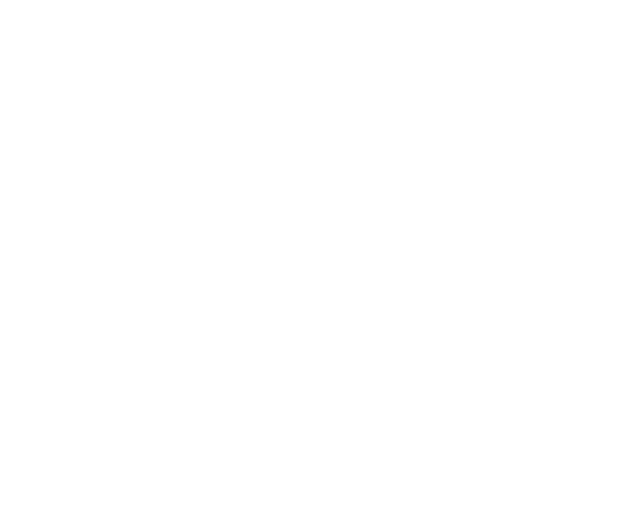
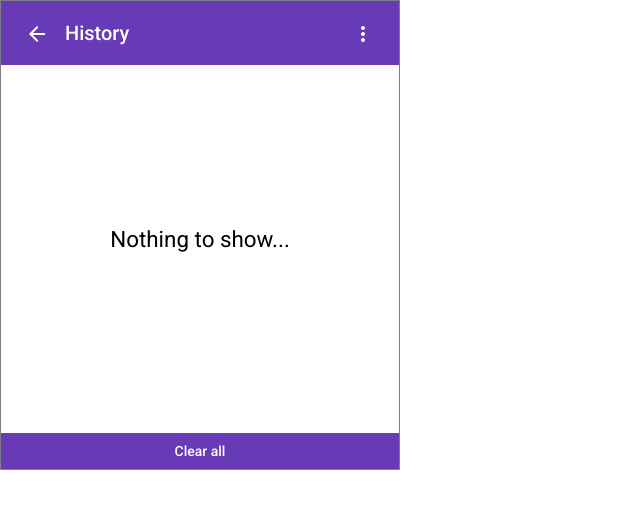
Before and after one commit to moustaxx/calculator-angular, an Angular app: page /history in a window 1280 px wide. Before the commit this address led to /. Shown: the top 508 px of the page, without its empty margins (0-640 px from the left). Built offline with nearby package versions, Linux system fonts and the light colour scheme.

Commit message:
Add expression & result history system

```diff
--- a/src/app/app-routing.module.ts
+++ b/src/app/app-routing.module.ts
@@ -2,9 +2,11 @@ import { NgModule } from '@angular/core';
 import { Routes, RouterModule } from '@angular/router';
 import { MainViewComponent } from './main-view/main-view.component';
 import { SettingsViewComponent } from './settings-view/settings-view.component';
+import { HistoryViewComponent } from './history-view/history-view.component';
 
 const routes: Routes = [
   { path: '', component: MainViewComponent },
+  { path: 'history', component: HistoryViewComponent },
   { path: 'settings', component: SettingsViewComponent }
 ];
 
--- a/src/app/app.module.ts
+++ b/src/app/app.module.ts
@@ -11,14 +11,15 @@ import { MatButtonModule } from '@angular/material/button';
 import { MatSidenavModule } from '@angular/material/sidenav';
 import { MatListModule } from '@angular/material/list';
 import { MatSlideToggleModule } from '@angular/material/slide-toggle';
+import { MatRippleModule } from '@angular/material/core';
 
 import { MainViewComponent } from './main-view/main-view.component';
 import { AppRoutingModule } from './app-routing.module';
 import { AppComponent } from './app.component';
 import { NumberButtonComponent } from './number-button/number-button.component';
-import { MatRippleModule } from '@angular/material/core';
 import { SettingsViewComponent } from './settings-view/settings-view.component';
 import { MenuComponent } from './menu/menu.component';
+import { HistoryViewComponent } from './history-view/history-view.component';
 
 @NgModule({
   declarations: [
@@ -26,7 +27,8 @@ import { MenuComponent } from './menu/menu.component';
     MainViewComponent,
     NumberButtonComponent,
     SettingsViewComponent,
-    MenuComponent
+    MenuComponent,
+    HistoryViewComponent
   ],
   imports: [
     BrowserModule,
--- /dev/null
+++ b/src/app/history-view/history-view.component.html
@@ -0,0 +1,27 @@
+<div class="wrapper">
+  <mat-toolbar color="primary">
+    <mat-toolbar-row>
+      <button mat-icon-button class="backBtn" aria-label="Back" [routerLink]="'/'">
+        <mat-icon>arrow_back</mat-icon>
+      </button>
+      <span class="headingText">History</span>
+      <app-menu></app-menu>
+    </mat-toolbar-row>
+  </mat-toolbar>
+  <div class="content">
+    <mat-list>
+      <mat-list-item *ngFor="let el of history">
+        <div mat-line class="historyHeading">{{ el.expression.join('') + '=' + el.result }}</div>
+        <div mat-line> {{ getDateString(el.timestamp) }} </div>
+      </mat-list-item>
+    </mat-list>
+    <div class="nothingToShow" *ngIf="!history.length">Nothing to show...</div>
+  </div>
+  <button
+    mat-flat-button
+    class="clearAllBtn"
+    color="primary"
+    (click)="clearHistory()"
+  >Clear all
+  </button>
+</div>
--- /dev/null
+++ b/src/app/history-view/history-view.component.scss
@@ -0,0 +1,37 @@
+.wrapper {
+  display: flex;
+  flex-direction: column;
+  max-width: 650px;
+  box-sizing: border-box;
+  border: 1px solid grey;
+  height: 100%;
+  overflow: hidden;
+  width: 400px;
+  height: 470px;
+  position: relative;
+}
+.backBtn {
+  color: white;
+}
+.headingText {
+  padding: 0 8px;
+  flex-grow: 1;
+}
+.content {
+  overflow: auto;
+  height: 100%;
+}
+.historyHeading {
+  font-size: 1.4rem !important;
+}
+.nothingToShow {
+  align-items: center;
+  display: flex;
+  justify-content: center;
+  height: 90%;
+  font-size: 1.4rem;
+}
+.clearAllBtn {
+  width: 100%;
+  border-radius: 0;
+}
--- /dev/null
+++ b/src/app/history-view/history-view.component.ts
@@ -0,0 +1,21 @@
+import { Component } from '@angular/core';
+import { IHistoryElement } from '../main-view/main-view.component';
+
+@Component({
+  selector: 'app-history-view',
+  templateUrl: './history-view.component.html',
+  styleUrls: ['./history-view.component.scss']
+})
+export class HistoryViewComponent {
+  history: IHistoryElement[] = JSON.parse(localStorage.getItem('history') as string) || [];
+
+  getDateString(date: number) {
+    return new Date(date).toLocaleString();
+  }
+
+  clearHistory() {
+    this.history = [];
+    localStorage.removeItem('history');
+  }
+
+}
--- a/src/app/main-view/main-view.component.ts
+++ b/src/app/main-view/main-view.component.ts
@@ -13,6 +13,12 @@ const buttonsContent = [
   0, '.', 'CE', 'C', '='
 ] as const;
 type TButtonItemContent = typeof buttonsContent[number];
+
+export interface IHistoryElement {
+  expression: string[];
+  timestamp: number;
+  result: number;
+}
 
 @Component({
   templateUrl: './main-view.component.html',
@@ -57,6 +63,16 @@ export class MainViewComponent implements AfterViewChecked {
   getResult() {
     const expression = this.getMathExpressionString();
     const result = mexp.eval(expression);
+
+    const history: IHistoryElement[] = JSON.parse(localStorage.getItem('history') as string) || [];
+    const historyElement: IHistoryElement = {
+      expression: this.mathExpression,
+      timestamp: Date.now(),
+      result
+    };
+    const newHistory = [historyElement, ...history];
+    localStorage.setItem('history', JSON.stringify(newHistory));
+
     this.mathExpression = [String(result)];
     this.instantResult = null;
   }
--- a/src/app/menu/menu.component.html
+++ b/src/app/menu/menu.component.html
@@ -2,7 +2,7 @@
   <mat-icon>more_vert</mat-icon>
 </button>
 <mat-menu #menu="matMenu">
-  <button mat-menu-item>
+  <button mat-menu-item [routerLink]="'/history'">
       <mat-icon>history</mat-icon>
       <span>History</span>
   </button>
```
Also changed, not shown: 1 other file (tests, documents, lock files or other folders).
